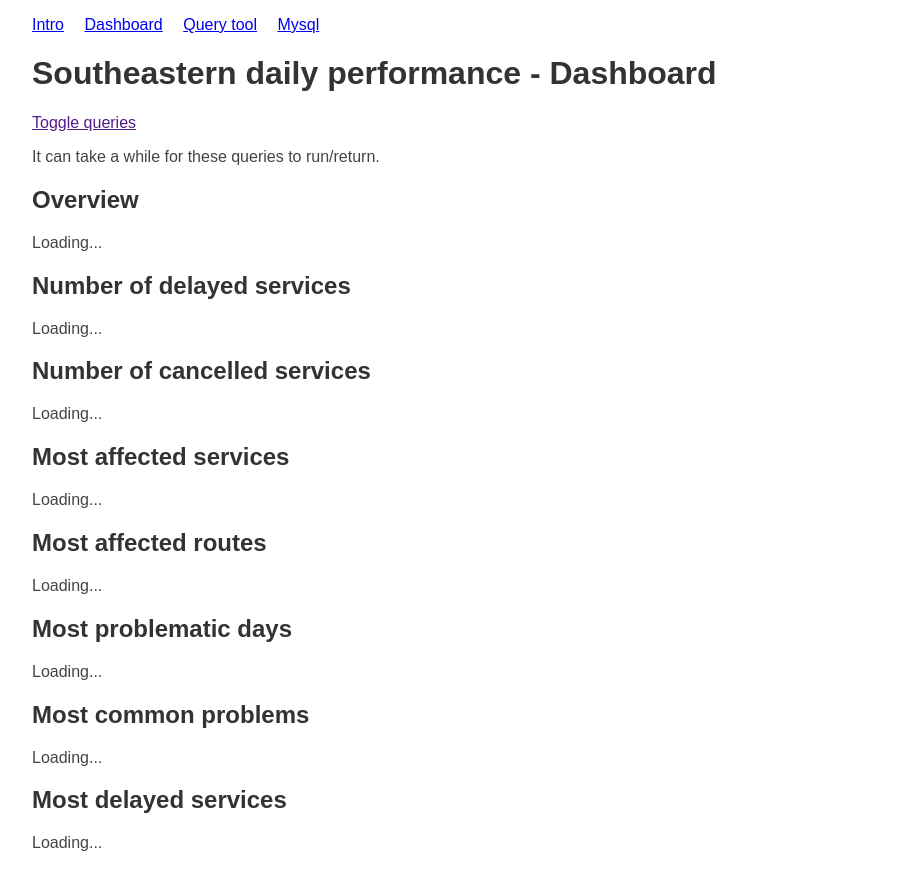
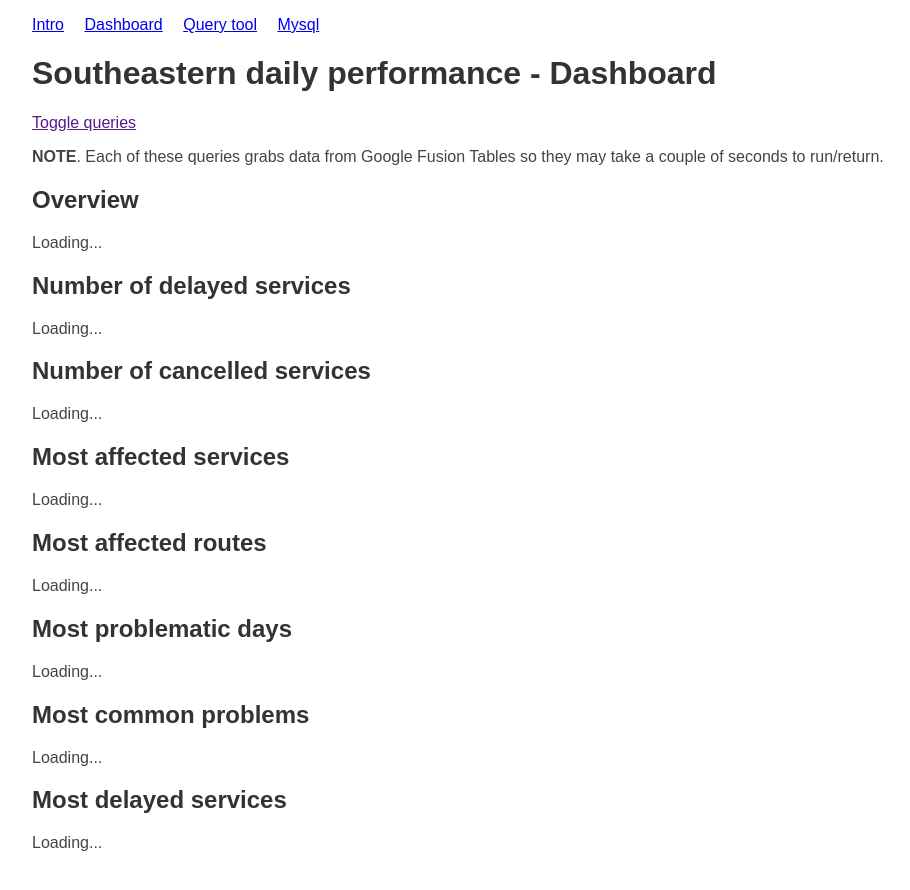
Before and after one commit to chrisroos/southeastern-daily-performance, a Jekyll site: the page built from dashboard.html, in a window 1280 px wide. Shown: the top 890 px of the page, without its empty margins (32-942 px from the left). Built offline with Jekyll 4.4.1, drawn with Linux system fonts in a browser that asks for light colours; nearby versions of some CDN libraries.

Commit message:
Make the intro note slightly clearer.

```diff
--- a/dashboard.html
+++ b/dashboard.html
@@ -2,7 +2,7 @@
 layout: default
 title: Southeastern daily performance - Dashboard
 ---
-<p>It can take a while for these queries to run/return.</p>
+<p><strong>NOTE</strong>. Each of these queries grabs data from Google Fusion Tables so they may take a couple of seconds to run/return.</p>
 
 <ul id="dashboardQueries">
   <li>
```
